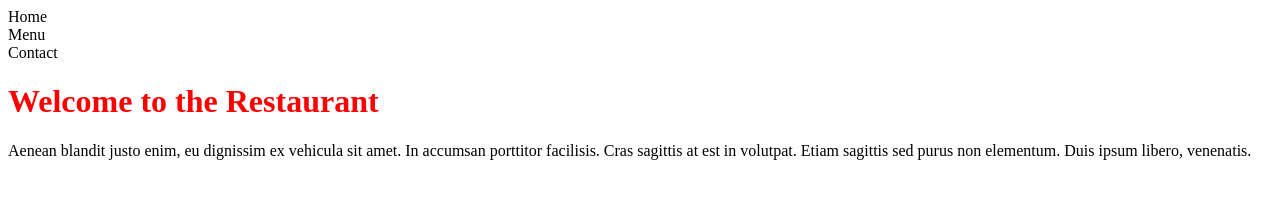
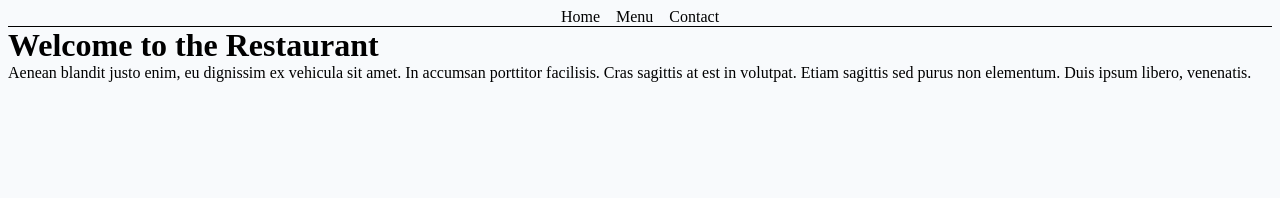
Before and after one commit to MichaelHalaj/Restaurant-Page-TOP, a website built with webpack: page dist/index.html in a window 1280 px wide. Built offline with nearby package versions, Linux system fonts and the light colour scheme.

Commit message:
Add some test styles

```diff
--- a/src/index.js
+++ b/src/index.js
@@ -6,7 +6,8 @@ import createContact from './contact';
 const content = document.getElementById('content');
 const page = document.createElement('div');
 page.classList.add('page');
-
+const navBar = document.createElement('div');
+navBar.classList.add('navbar');
 const homeTab = document.createElement('div');
 const menuTab = document.createElement('div');
 const contactTab = document.createElement('div');
@@ -15,9 +16,11 @@ homeTab.textContent = 'Home';
 menuTab.textContent = 'Menu';
 contactTab.textContent = 'Contact';
 
-content.appendChild(homeTab);
-content.appendChild(menuTab);
-content.appendChild(contactTab);
+navBar.appendChild(homeTab);
+navBar.appendChild(menuTab);
+navBar.appendChild(contactTab);
+
+content.appendChild(navBar);
 content.appendChild(page);
 
 createHome(page);
--- a/src/style.css
+++ b/src/style.css
@@ -1,3 +1,22 @@
-h1{
-    color: red;
+body,
+html{
+    height: 100%;
+    background: #f8fafc;
 }
+h1,
+h2,
+h3,
+h4,
+p{
+    margin: 0;
+    padding: 0;
+}
+.navbar{
+    display: flex;
+    justify-content: center;
+    gap: 16px;
+    border-bottom: 1px solid black;
+}
+.navbar > div{
+
+}
```
Also changed, not shown: dist/main.js.
